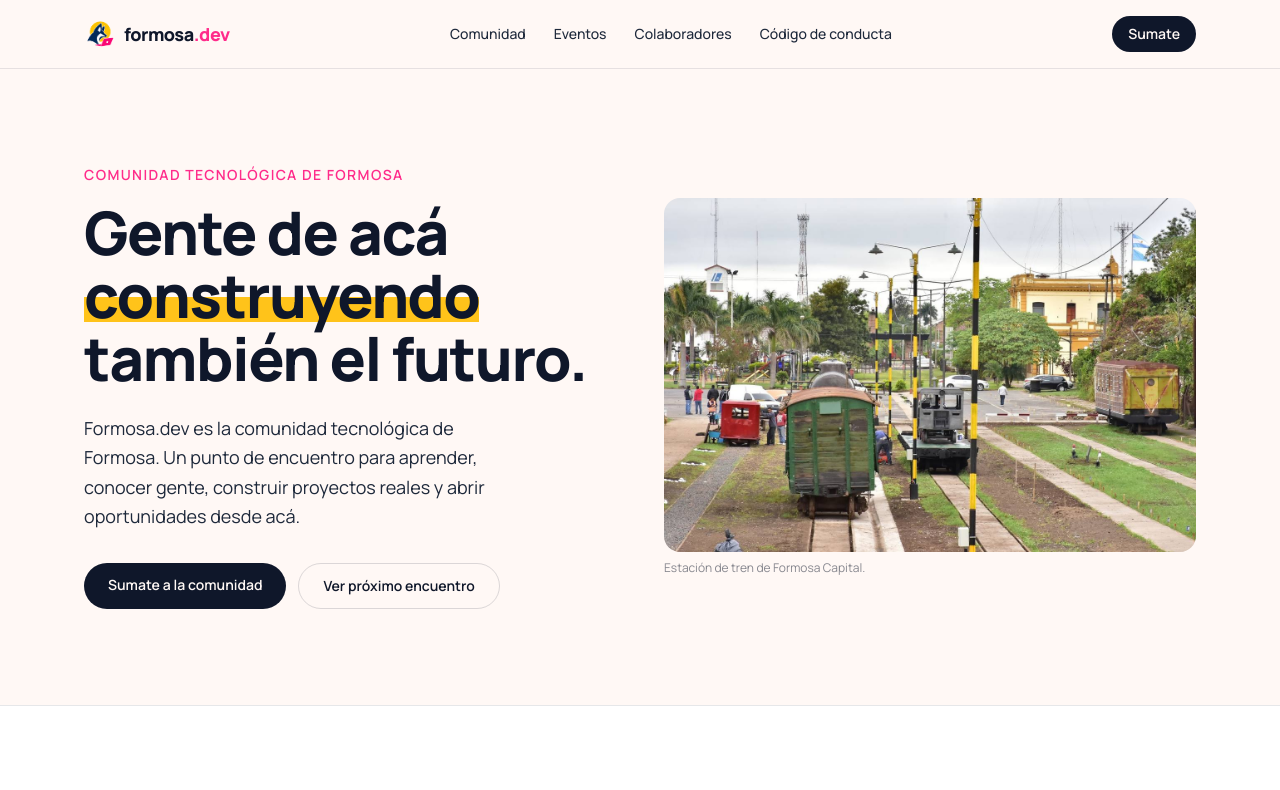
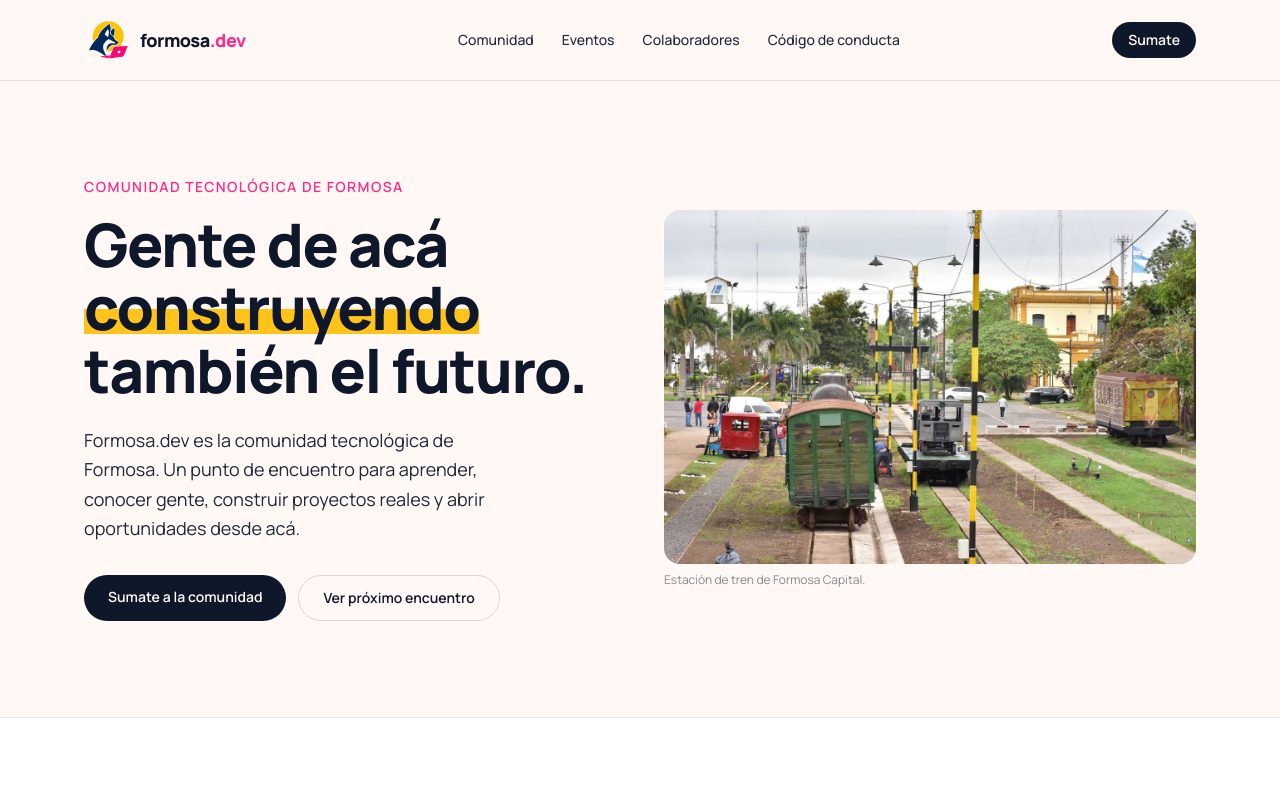
Before and after one commit to adriangmrraa/formosadev, a Next.js app: page / in a window 1280 px wide. Shown: the top 790 px of the page. Built offline with nearby package versions, Linux system fonts and the light colour scheme.

Commit message:
feat: enlarge header brand logo by 50 percent

```diff
--- a/src/components/Header.tsx
+++ b/src/components/Header.tsx
@@ -24,9 +24,9 @@ export function Header() {
           <Image
             src="/assets/logo-formosadev.png"
             alt="Logo de Formosa.dev"
-            width={32}
-            height={32}
-            className="h-8 w-8 rounded-full object-cover"
+            width={48}
+            height={48}
+            className="h-12 w-12 rounded-full object-cover"
             priority
           />
           <span>
```
